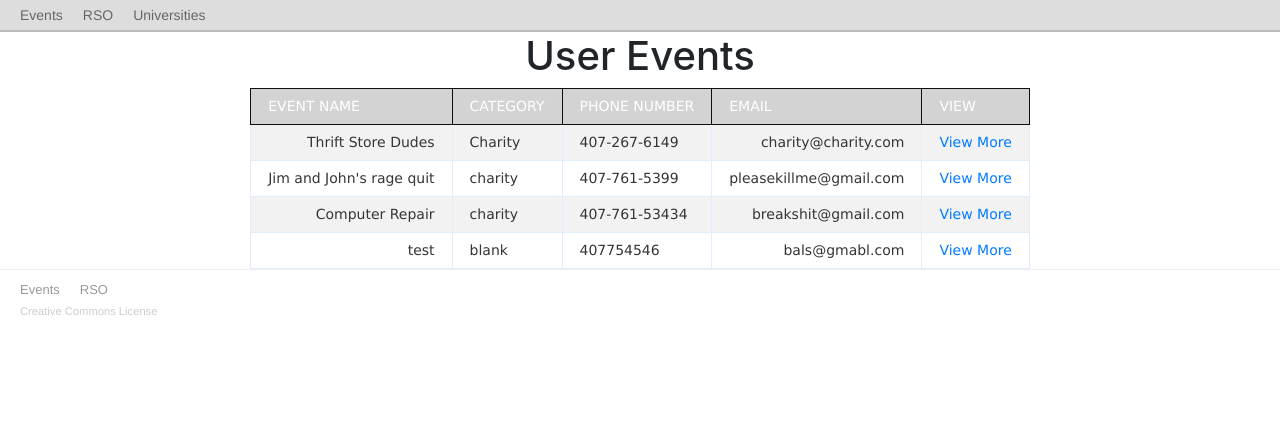
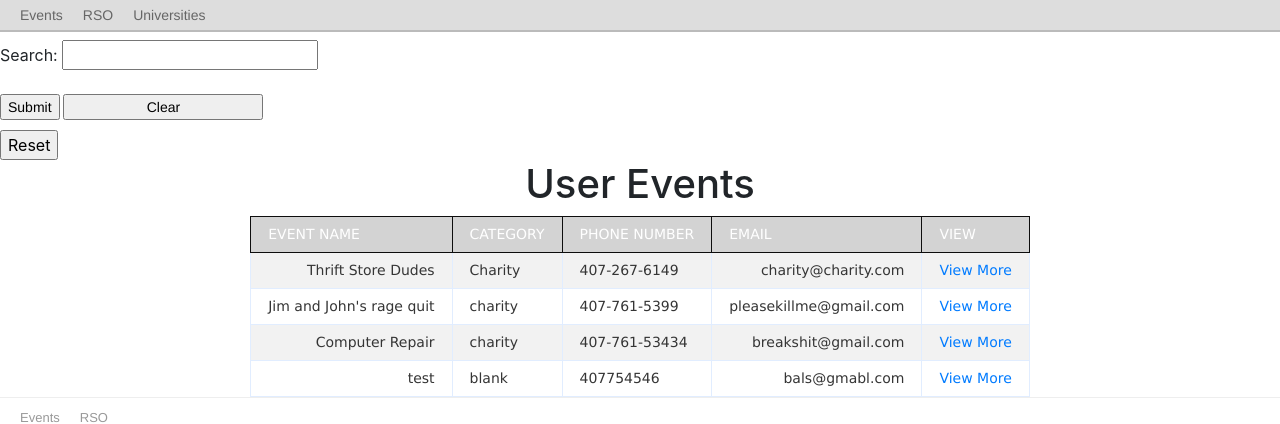
Before and after one commit to Cdudukovich/DBMS_Event_Creator, a PHP site: page /Events.php in a window 1280 px wide. Shown: the part 92-516 px from the top of the page. Run offline with PHP 8.4, Linux system fonts and the light colour scheme; a user stored in the database is signed in; data comes from the database, SQL or seed files in the repository; some libraries are stand-ins or nearby versions.

Commit message:
added search functionality for events

```diff
--- a/HTML/insertEvent.php
+++ b/HTML/insertEvent.php
@@ -42,12 +42,10 @@ if($row['name'] != "") // University does exist
 	$_SESSION['eventName'] = $_POST['name'];
 	$_SESSION['uniName'] = $_POST['universityName'];
 	header("insertHosts.php");
-	echo 'alert(message successfully sent)';
-	//header("insertHosts.php");
 }
 
 mysqli_close($con);
-//header("location: Events.php");
+header("location: Events.php");
 
 ?>
 
--- a/HTML/insertHosts.php
+++ b/HTML/insertHosts.php
@@ -19,7 +19,7 @@ if(!$query)
 	die ('SQL Error: ' . mysqli_error($conn));
 }
 $row = mysqli_fetch_array($query);
-$eventID = (int)$row['id'];
+$eventID = (int)$row['id'] + 1;
 $uniName = $_SESSION['uniName'];
 
 // Create new affiliation
@@ -31,7 +31,7 @@ if (!$query2)
 {
 	die ('SQL Error: ' . mysqli_error($conn));
 }
-//header("location: Events.php");
+header("location: Events.php");
 
 //echo "<script> window.location.href = 'Events.php'</script>";
 
--- a/HTML/newUniversity.html
+++ b/HTML/newUniversity.html
@@ -14,9 +14,9 @@
 
   <div id="navigation">
     <ul class="tabs">
-      <li><a href="login.html">Home</a></li>
       <li><a href="Events.php">Events</a></li>
-      <li><a href="RSO.html">RSO</a></li>
+      <li><a href="RSO.php">RSO</a></li>
+      <li><a href="university.php">Universities</a></li>
     </ul>
   </div>
 
--- a/HTML/rso.php
+++ b/HTML/rso.php
@@ -58,6 +58,7 @@ if (!$query)
     <ul class="tabs">
       <li><a href="Events.php">Events</a></li>
       <li><a href="RSO.php">RSO</a></li>
+      <li><a href="university.php">Universities</a></li>
     </ul>
   </div>
   </div>
@@ -71,7 +72,7 @@ if (!$query)
 
         <p>
             <input type="submit" name="submit" value="Submit" class="button">
-            <button onclick="/* set the session variable */">Clear</button>
+            <input type="button" onclick="document.getElementById('searchRSO').reset()" value="Clear">
         </p>
     </form>
 
@@ -114,7 +115,7 @@ if (!$query)
 			echo "<tr>
 					<td>".$row['name']."</td>
 					<td>".$row['description']."</td>
-					<td><a href=joinRSO.php?table=" . urlencode($row['name']) . " >View More</a></td>
+					<td><a href=joinRSO.php?table=" . urlencode($row['name']) . " >Join</a></td>
 				</tr>";
 
 		}?>
--- a/HTML/table.php
+++ b/HTML/table.php
@@ -13,7 +13,9 @@ if (!$conn)
 
 $user_level = $_SESSION['level'];
 
-$sql = "SELECT *
+if(!isset($_SESSION['search']))
+{
+	$sql = "SELECT *
 		FROM events
 		WHERE events.type = 1 OR (
 		events.id in (SELECT id
@@ -22,6 +24,26 @@ $sql = "SELECT *
 		(SELECT name
 		FROM aff1
 		WHERE username = '$_SESSION[username]')) and events.type = 2)";
+}
+elseif($_SESSION['search'] == '')
+{
+	$sql = "SELECT *
+		FROM events
+		WHERE events.type = 1 OR (
+		events.id in (SELECT id
+		FROM hosts
+		WHERE name in
+		(SELECT name
+		FROM aff1
+		WHERE username = '$_SESSION[username]')) and events.type = 2)";
+}
+else
+{
+	$sql = "SELECT * from events where name = '" . $_SESSION['search'] ."'";
+	$_SESSION['search'] = '';
+}
+
+
 
 $query = mysqli_query($conn, $sql);
 
@@ -53,6 +75,18 @@ if (!$query)
 
 </script>
 <body>
+	<form action="EventSearch.php" method="post" class="hform" name="searchEvent">
+        <fieldset>
+            <legend></legend>
+            Search: <input type="text" name="searchVal" /><br><br>
+        </fieldset>
+
+        <p>
+            <input type="submit" name="submit" value="Submit" class="button">
+            <input type="button" onclick="document.getElementById('searchEvent').reset()" value="Clear">
+        </p>
+        <input type="submit" name="submit" value="Reset" class="button">
+    </form>
 	<table class="data-table">
 		 <h1 align="center">User Events</h1>
 		<thead>
--- a/HTML/university.php
+++ b/HTML/university.php
@@ -52,9 +52,9 @@ if(mysql_num_rows($query) == 0)
 
   <div id="navigation">
     <ul class="tabs">
-      <li><a href="login.html">Home</a></li>
       <li><a href="Events.php">Events</a></li>
       <li><a href="RSO.php">RSO</a></li>
+      <li><a href="university.php">Universities</a></li>
     </ul>
   </div>
 	<table class="data-table">
```
Also changed, not shown: HTML/EventSearch.php (added, +13 -0 lines).
